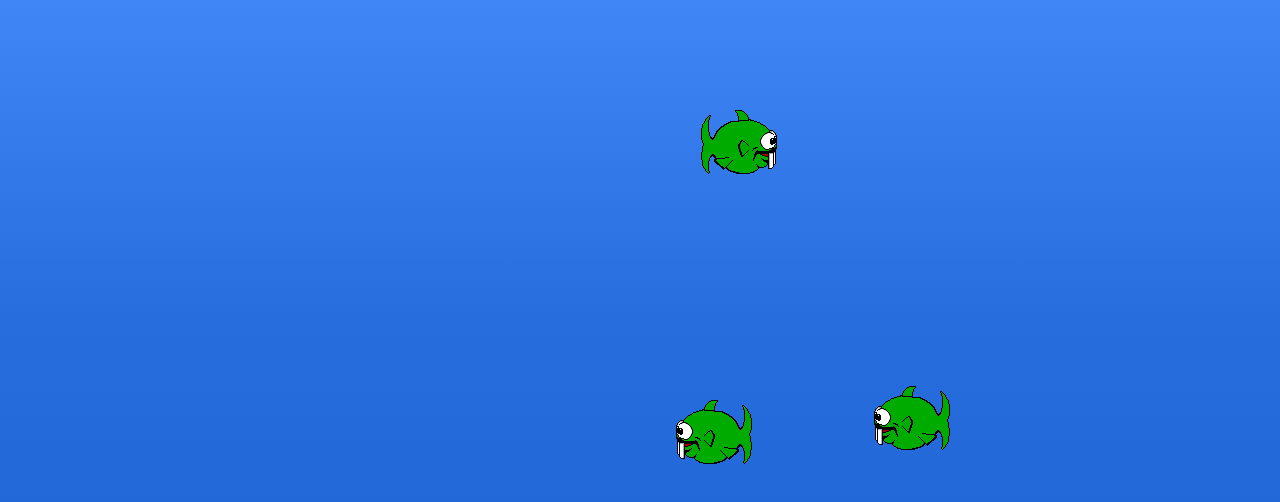
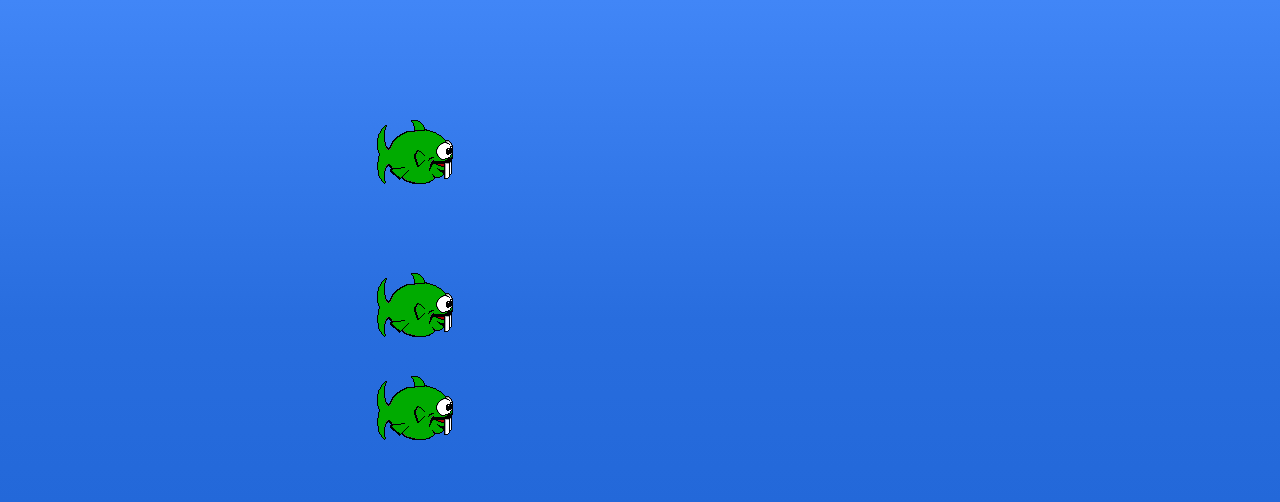
Before and after one commit to PeterBreen/reactfish, a React (Create React App) app: page / in a window 1280 px wide. Shown: the top 502 px of the page. Built offline with nearby package versions, Linux system fonts and the light colour scheme.

Commit message:
fish move via windowHeight/windowWidth px values instead of percent

```diff
--- a/src/App.js
+++ b/src/App.js
@@ -25,9 +25,9 @@ class App extends Component {
   render() {
     return (
       <div className="ft-basis">
-        <Dopefish />
-        <Dopefish />
-        <Dopefish />
+        <Dopefish windowWidth={this.state.width} windowHeight={this.state.height} />
+        <Dopefish windowWidth={this.state.width} windowHeight={this.state.height} />
+        <Dopefish windowWidth={this.state.width} windowHeight={this.state.height} />
       </div>
     );
   }
--- a/src/Dopefish.js
+++ b/src/Dopefish.js
@@ -14,11 +14,10 @@ class Dopefish extends Component {
     //  this.handleClick = this.handleClick.bind(this);
      this.handleClick = _.debounce(this.handleClick.bind(this),6000, { 'leading': true }); //binds, then debounces for duration of animation.
      this.state = {
-       posX: this.getRandomIntInclusive(0,90),
-       posY: this.getRandomIntInclusive(0,90),
-       targetX: this.getRandomIntInclusive(0,90),
-       targetY: this.getRandomIntInclusive(0,90),
-       increment: 0.25, //while using percent in positioning the element, increment must be able to add to exactly 1 - 0.25 or 0.5 work, 0.4 does not.
+       posX: this.getRandomIntInclusive(0,this.props.windowWidth),
+       posY: this.getRandomIntInclusive(0,this.props.windowHeight),
+       targetX: this.getRandomIntInclusive(0,this.props.windowWidth),
+       targetY: this.getRandomIntInclusive(0,this.props.windowHeight),
        imgUrl: imgBurp,
      };
    }
@@ -35,7 +34,7 @@ class Dopefish extends Component {
       imgUrl: imgBurp
     });
     setTimeout(() => {
-      this.setMoveInterval(50);
+      this.setMoveInterval(20);
     }, 6000);
   }
 
@@ -46,7 +45,7 @@ class Dopefish extends Component {
   }
 
    componentDidMount() {
-     this.setMoveInterval(50);
+     this.setMoveInterval(20);
   }
 
   componentWillUnmount() {
@@ -56,38 +55,38 @@ class Dopefish extends Component {
   tick() {
     if (this.state.posX < this.state.targetX) {
     this.setState((prevState) => ({
-      posX: prevState.posX + prevState.increment,
+      posX: prevState.posX + 1,
       imgUrl: imgRight
     })
     )} else if (this.state.posX > this.state.targetX) {
       this.setState((prevState) => ({
-        posX: prevState.posX - prevState.increment,
+        posX: prevState.posX - 1,
         imgUrl: imgLeft
       })
     )} else {
       this.setState((prevState) => ({
-        targetX: this.getRandomIntInclusive(0,90)
+        targetX: this.getRandomIntInclusive(0,this.props.windowWidth)
       })
     )}
 
     if (this.state.posY < this.state.targetY) {
       this.setState((prevState) => ({
-        posY: prevState.posY + prevState.increment,
+        posY: prevState.posY + 1,
       })
     )} else if (this.state.posY > this.state.targetY) {
       this.setState((prevState) => ({
-        posY: prevState.posY - prevState.increment,
+        posY: prevState.posY - 1,
       })
     )} else {
       this.setState((prevState) => ({
-        targetY: this.getRandomIntInclusive(0,90)
+        targetY: this.getRandomIntInclusive(0,this.props.windowHeight)
       })
     )}
   }
 
   render() {
     return (
-      <img src={this.state.imgUrl} alt="A swimming fish" onClick={this.handleClick} style={{top: this.state.posY + '%', left: this.state.posX + '%'}}/>
+      <img src={this.state.imgUrl} alt="A swimming fish" onClick={this.handleClick} style={{top: this.state.posY + 'px', left: this.state.posX + 'px'}}/>
     );
   }
 }
```
